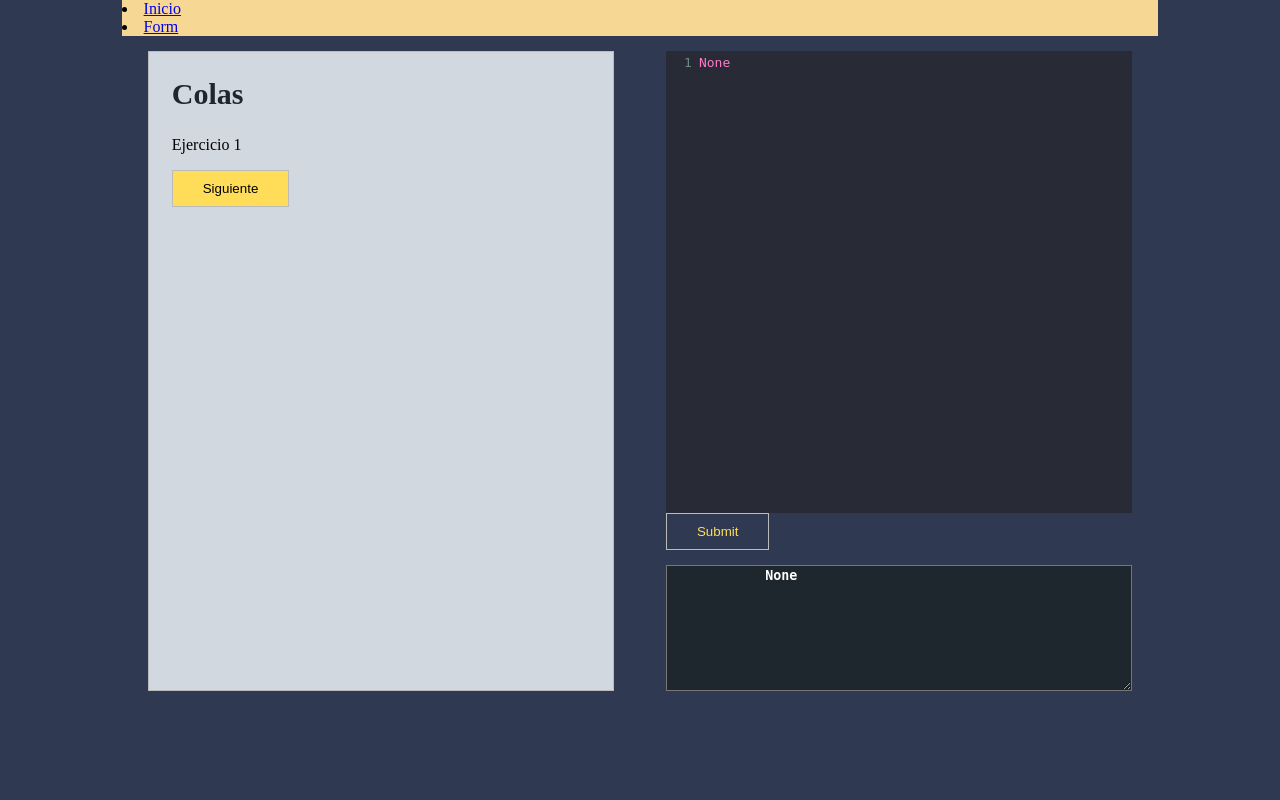
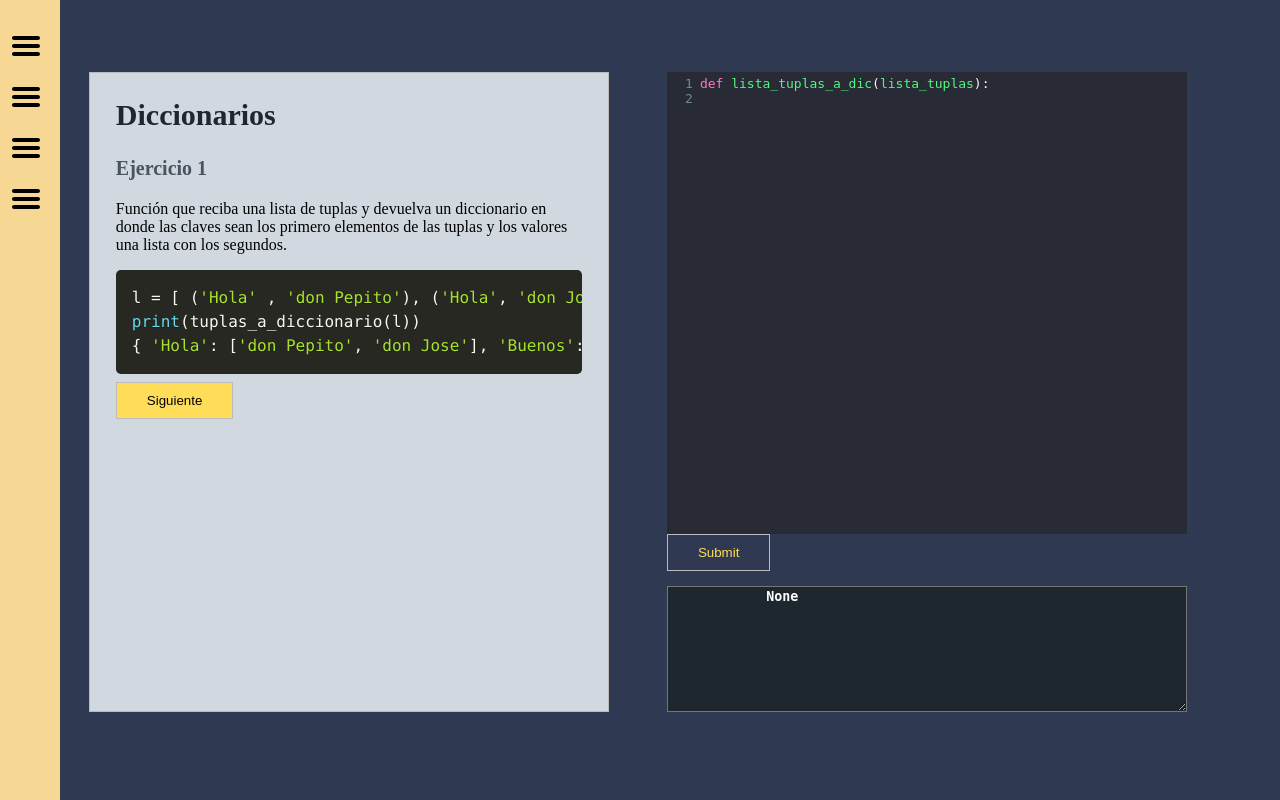
Before and after one commit to Xero-Hige/Ejs-online, a Flask app: page /form/diccionarios/1 in a window 1280 px wide. Run offline with Flask 2, Linux system fonts and the light colour scheme.

Commit message:
Agrego mejoras

```diff
--- a/app.py
+++ b/app.py
@@ -6,6 +6,7 @@ from wtforms.validators import Required
 import subprocess
 import os
 import uuid
+import re
 
 
 app = Flask(__name__)
@@ -19,12 +20,19 @@ def index():
 def form(tema, num_ej):
     form = CodeForm(request.form)
     result = None
+    if not form.editor.data:
+        form.editor.data = formato_funcion(tema, num_ej)
 
-    cant_ejs_tema = len(os.listdir("templates/ejercicios/{}".format(tema)))
+    lista_ejs = os.listdir("templates/ejercicios/{}".format(tema))
 
     if request.method == 'POST' and form.validate():
         result = str(runCode(form.editor.data, tema, num_ej))
-    return render_template('home.html', form = form, tema = tema, num_ej = num_ej, result = result, ejs_tema = cant_ejs_tema)
+        if result == '':
+            result = "Pasaste todas las pruebas!"
+    return render_template('home.html',
+                            form = form, tema = tema, num_ej = num_ej, result = result,
+                            ejs_tema = len(lista_ejs)
+                            )
 
 
 
@@ -32,7 +40,6 @@ def form(tema, num_ej):
 def result():
    if request.method == 'POST':
       result = request.form
-      print(result)
       return render_template("home.html",result = result)
 
 
@@ -54,3 +61,9 @@ def runCode(code, tema, num_ej):
     result = subprocess.run(['python3', filename], stdout=subprocess.PIPE, stderr=subprocess.PIPE)
     os.remove(filename)
     return result.stderr.decode('UTF-8')
+
+def formato_funcion(tema, num_ej):
+    with open('pruebas/{}/{}.py'.format(tema,num_ej)) as pruebas:
+        nombre_funcion = pruebas.readline()
+        regex = re.compile('#\s*')
+        return regex.sub('',nombre_funcion).rstrip() + '\n' + '\t'
--- a/pruebas/diccionarios/1.py
+++ b/pruebas/diccionarios/1.py
@@ -1,2 +1,7 @@
-assert lista_ordenada([1,3,2]) == False
-assert lista_ordenada([1,2,3]) == True
+# def lista_tuplas_a_dic(lista_tuplas):
+
+def pruebas():
+    assert lista_tuplas_a_dic([(1,2),(1,4),(2,7)]) == {1: [2, 4], 2: [7]}
+
+
+pruebas()
--- /dev/null
+++ b/static/prism/prism.css
@@ -0,0 +1,124 @@
+/* PrismJS 1.15.0
+https://prismjs.com/download.html#themes=prism-okaidia&languages=markup+css+clike+javascript+python */
+/**
+ * okaidia theme for JavaScript, CSS and HTML
+ * Loosely based on Monokai textmate theme by http://www.monokai.nl/
+ * @author ocodia
+ */
+
+code[class*="language-"],
+pre[class*="language-"] {
+	color: #f8f8f2;
+	background: none;
+	text-shadow: 0 1px rgba(0, 0, 0, 0.3);
+	font-family: Consolas, Monaco, 'Andale Mono', 'Ubuntu Mono', monospace;
+	text-align: left;
+	white-space: pre;
+	word-spacing: normal;
+	word-break: normal;
+	word-wrap: normal;
+	line-height: 1.5;
+
+	-moz-tab-size: 4;
+	-o-tab-size: 4;
+	tab-size: 4;
+
+	-webkit-hyphens: none;
+	-moz-hyphens: none;
+	-ms-hyphens: none;
+	hyphens: none;
+}
+
+/* Code blocks */
+pre[class*="language-"] {
+	padding: 1em;
+	margin: .5em 0;
+	overflow: auto;
+	border-radius: 0.3em;
+}
+
+:not(pre) > code[class*="language-"],
+pre[class*="language-"] {
+	background: #272822;
+}
+
+/* Inline code */
+:not(pre) > code[class*="language-"] {
+	padding: .1em;
+	border-radius: .3em;
+	white-space: normal;
+}
+
+.token.comment,
+.token.prolog,
+.token.doctype,
+.token.cdata {
+	color: slategray;
+}
+
+.token.punctuation {
+	color: #f8f8f2;
+}
+
+.namespace {
+	opacity: .7;
+}
+
+.token.property,
+.token.tag,
+.token.constant,
+.token.symbol,
+.token.deleted {
+	color: #f92672;
+}
+
+.token.boolean,
+.token.number {
+	color: #ae81ff;
+}
+
+.token.selector,
+.token.attr-name,
+.token.string,
+.token.char,
+.token.builtin,
+.token.inserted {
+	color: #a6e22e;
+}
+
+.token.operator,
+.token.entity,
+.token.url,
+.language-css .token.string,
+.style .token.string,
+.token.variable {
+	color: #f8f8f2;
+}
+
+.token.atrule,
+.token.attr-value,
+.token.function,
+.token.class-name {
+	color: #e6db74;
+}
+
+.token.keyword {
+	color: #66d9ef;
+}
+
+.token.regex,
+.token.important {
+	color: #fd971f;
+}
+
+.token.important,
+.token.bold {
+	font-weight: bold;
+}
+.token.italic {
+	font-style: italic;
+}
+
+.token.entity {
+	cursor: help;
+}
--- a/static/style.css
+++ b/static/style.css
@@ -11,14 +11,31 @@ html, body {
     padding: 0;
     height: 100%;
     margin-right: 5%;
-    margin-left: 5%;
 }
+
+body {
+    display: flex;
+    width: 100%;
+}
+
 
 /*----------------------HEADER---------------------*/
 
 header {
-    margin-bottom: 15px;
     background: #f7d794;
+    min-width: 60px;
+}
+
+.side_navbar {
+    display: flex;
+    flex-direction: column;
+    margin-top: 15px;
+    margin-right: 10px;
+    margin-left: 10px;
+}
+
+.side_navbar img {
+    margin-top: 15px;
 }
 
 /*----------------------TERMINAL---------------------*/
@@ -28,6 +45,8 @@ header {
     flex-direction: row;
     flex-wrap: wrap;
     justify-content: space-around;
+    margin-top: 9vh;
+    width: 100%;
 }
 
 .code-editor {
@@ -59,6 +78,11 @@ input {
 
 #siguiente {
     background-color: #ffdd59;
+}
+
+#siguiente:hover {
+    background: #303952;
+    color: #ffdd59;
 }
 
 /*----------*/
--- a/templates/ejercicios/diccionarios/1.html
+++ b/templates/ejercicios/diccionarios/1.html
@@ -1,2 +1,14 @@
-<h2>Colas</h2>
-<p>Ejercicio 1</p>
+
+<h2>Diccionarios</h2>
+
+<h3>Ejercicio 1</h3>
+
+<p>
+    Función que reciba una lista de tuplas y devuelva un diccionario en donde las claves sean los primero
+    elementos de las tuplas y los valores una lista con los segundos.
+</p>
+
+<pre><code class="language-python">l = [ ('Hola' , 'don Pepito'), ('Hola', 'don Jose'), ('Buenos', 'días')]
+print(tuplas_a_diccionario(l))
+{ 'Hola': ['don Pepito', 'don Jose'], 'Buenos': ['días']}
+</code></pre>
--- a/templates/includes/_navbar.html
+++ b/templates/includes/_navbar.html
@@ -1,5 +1,10 @@
+<header class="navbar">
 
-<header class="navbar">
-    <li><a href="/">Inicio</a></li>
-    <li><a href="/form">Form</a></li>
+    <div class="side_navbar">
+        <a href="/"><img src= "{{ url_for('static', filename='menu_icon.svg') }}" alt="Kiwi standing on oval"></a>
+        <a href="/"><img src= "{{ url_for('static', filename='menu_icon.svg') }}" alt="Kiwi standing on oval"></a>
+        <a href="/"><img src= "{{ url_for('static', filename='menu_icon.svg') }}" alt="Kiwi standing on oval"></a>
+        <a href="/"><img src= "{{ url_for('static', filename='menu_icon.svg') }}" alt="Kiwi standing on oval"></a>
+    </div>
+
 </header>
--- a/templates/layout.html
+++ b/templates/layout.html
@@ -10,6 +10,8 @@
     <link rel="stylesheet" href="{{ url_for('static', filename='codemirror/lib/codemirror.css') }}">
     <script type="text/javascript" src="{{ url_for('static', filename='codemirror/mode/python/python.js') }}"></script>
     <link rel="stylesheet" href="{{ url_for('static', filename='codemirror/theme/dracula.css') }}">
+    <link rel="stylesheet" href="{{ url_for('static', filename='prism/prism.css') }}">
+    <script type="text/javascript" src="{{ url_for('static', filename='prism/prism.js') }}"></script>
 </head>
 <body>
     {% include 'includes/_navbar.html' %}
```
Also changed, not shown: pruebas/listas/1.py (+7 -2 lines), pruebas/listas/2.py (+8 -2 lines), static/menu_icon.svg (added), static/prism/prism.js (added).
